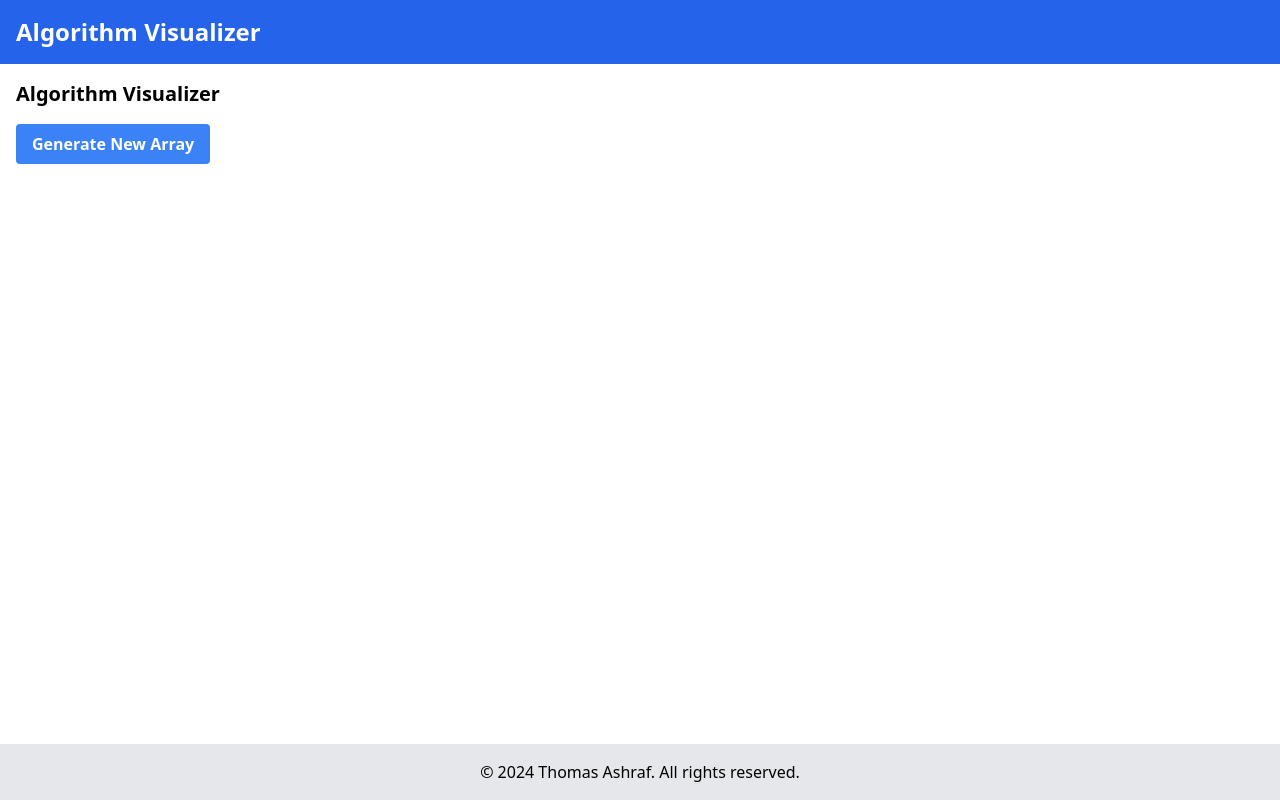
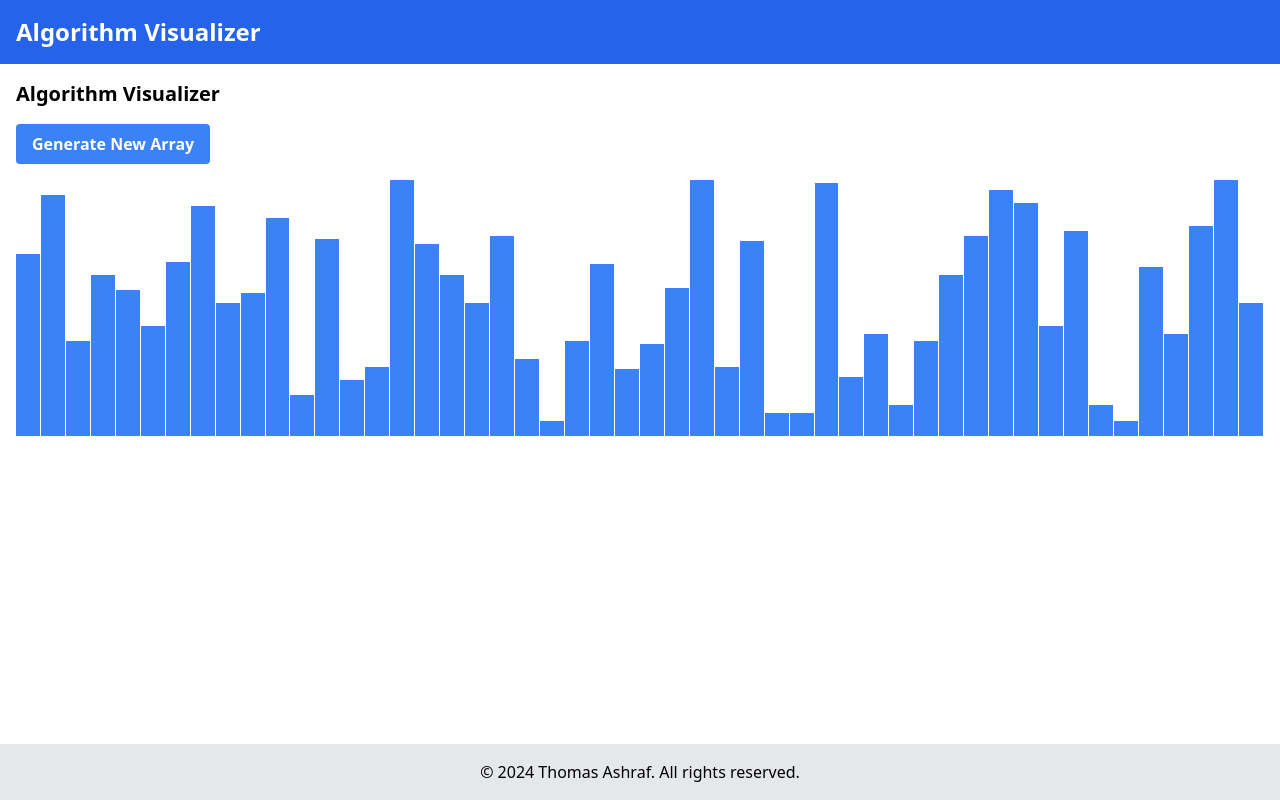
Before and after one commit to thomas-x-69/ALX_Algorithm_Visualizer, a React (Vite) app: page / in a window 1280 px wide. Built offline with nearby package versions, Linux system fonts and the light colour scheme.

Commit message:
Create visualization area

```diff
--- a/src/components/AlgorithmVisualizer.jsx
+++ b/src/components/AlgorithmVisualizer.jsx
@@ -1,8 +1,12 @@
-import React, { useState } from "react";
+import React, { useState, useEffect } from "react";
 import { generateRandomArray } from "../utils/arrayUtils";
 
 const AlgorithmVisualizer = () => {
   const [array, setArray] = useState([]);
+
+  useEffect(() => {
+    generateNewArray();
+  }, []);
 
   const generateNewArray = () => {
     const newArray = generateRandomArray(50, 5, 100);
@@ -18,11 +22,16 @@ const AlgorithmVisualizer = () => {
       >
         Generate New Array
       </button>
-      <div className="mt-4">
+      <div className="mt-4 h-64 flex items-end">
         {array.map((value, index) => (
-          <span key={index} className="mr-1">
-            {value}
-          </span>
+          <div
+            key={index}
+            style={{
+              height: `${value}%`,
+              width: `${100 / array.length}%`,
+            }}
+            className="bg-blue-500 mr-px"
+          ></div>
         ))}
       </div>
     </div>
```
